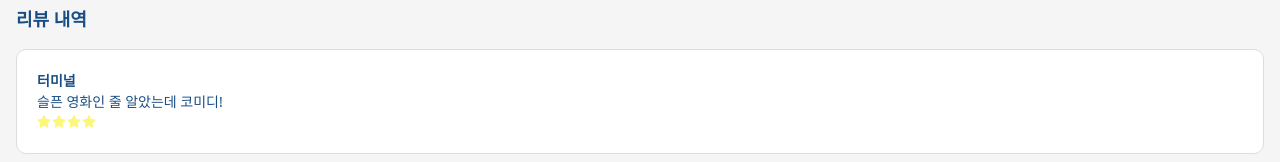
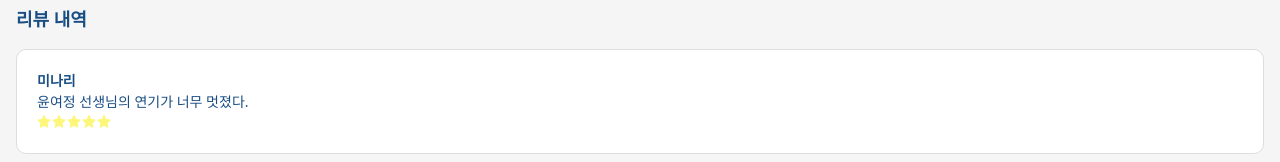
Before and after one commit to brightchul/illuminarean-assignment, a Next.js app: page / in a window 1280 px wide. Shown: the part 481-643 px from the top of the page. Built offline with nearby package versions, Linux system fonts and the light colour scheme.

Commit message:
feat: add soted movies

```diff
--- a/src/components/ReviewHistory/index.tsx
+++ b/src/components/ReviewHistory/index.tsx
@@ -1,14 +1,19 @@
+import { useMemo } from "react";
+
 import { useMovieStore } from "@/stores";
+import { getSortMovies } from "@/utils";
+
 import ReviewCard from "../ReviewCard";
 
 export default function ReviewHistory() {
   const movies = useMovieStore((state) => state.movies);
+  const sortedMovies = useMemo(() => getSortMovies(movies), [movies]);
 
   return (
     <section className="flex flex-col gap-4 bg-[#f5f5f5] p-4">
       <h2 className="text-lg font-bold text-[#194e84]">리뷰 내역</h2>
       <div className="flex flex-col gap-4">
-        {movies.map((movie, idx) => (
+        {sortedMovies.map((movie, idx) => (
           <ReviewCard key={idx} {...movie} />
         ))}
       </div>
--- /dev/null
+++ b/src/utils/index.ts
@@ -0,0 +1,14 @@
+import { Movie } from "@/stores";
+
+/* A~Z U+0041~U+005A | a~z U+0061~U+007A | ㄱ-ㅎ U+3131~U+314E | 가-힣 U+AC00~U+D7A3
+   A-Za-zㄱ-ㅎ 유니코드 값으로 비교 한다 */
+export function getSortMovies(movies: Movie[]) {
+  const copiedMovies = movies.slice();
+  copiedMovies.sort((prev, next) => {
+    if (prev.score === next.score) {
+      return prev.title < next.title ? -1 : 1;
+    }
+    return -prev.score + next.score;
+  });
+  return copiedMovies;
+}
```
